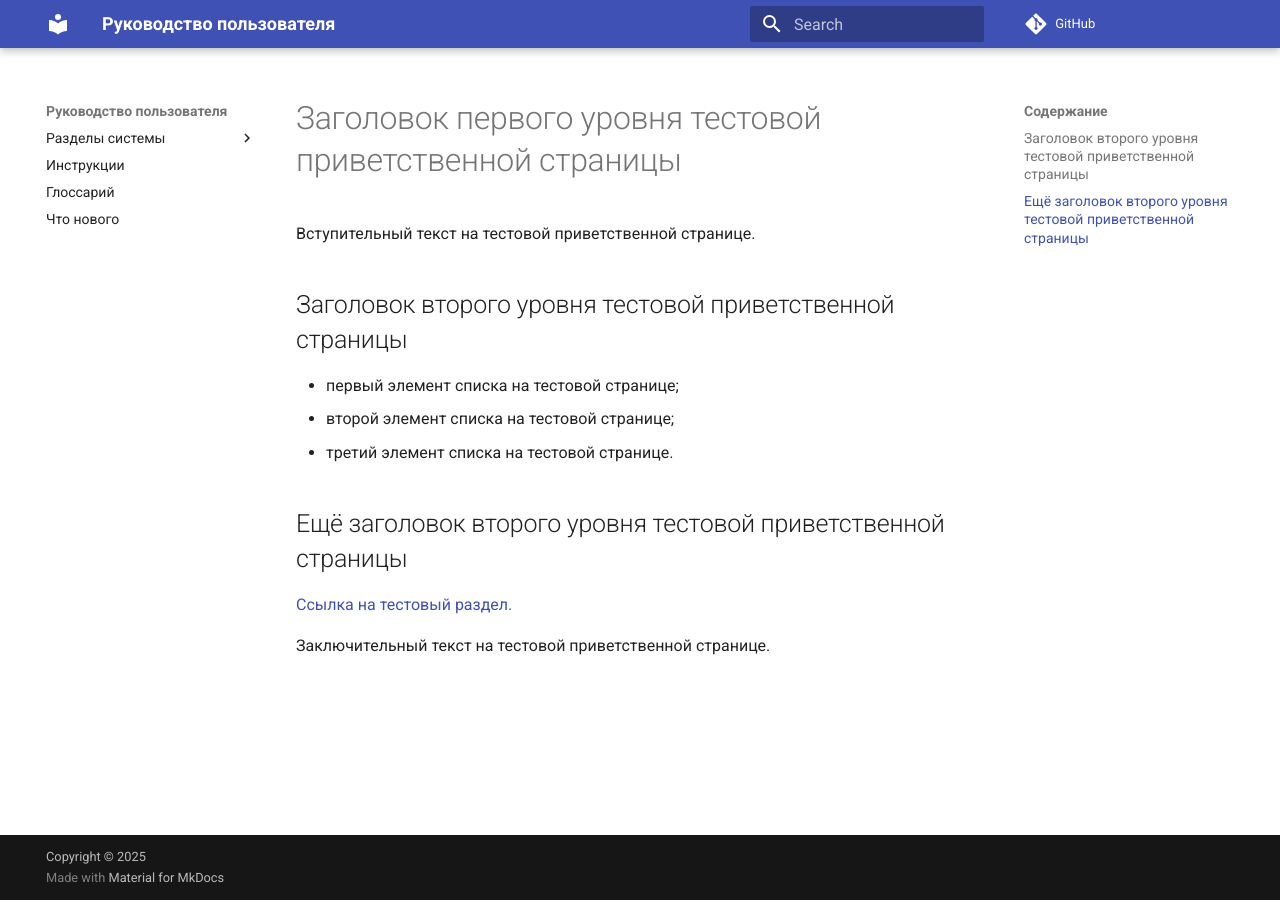
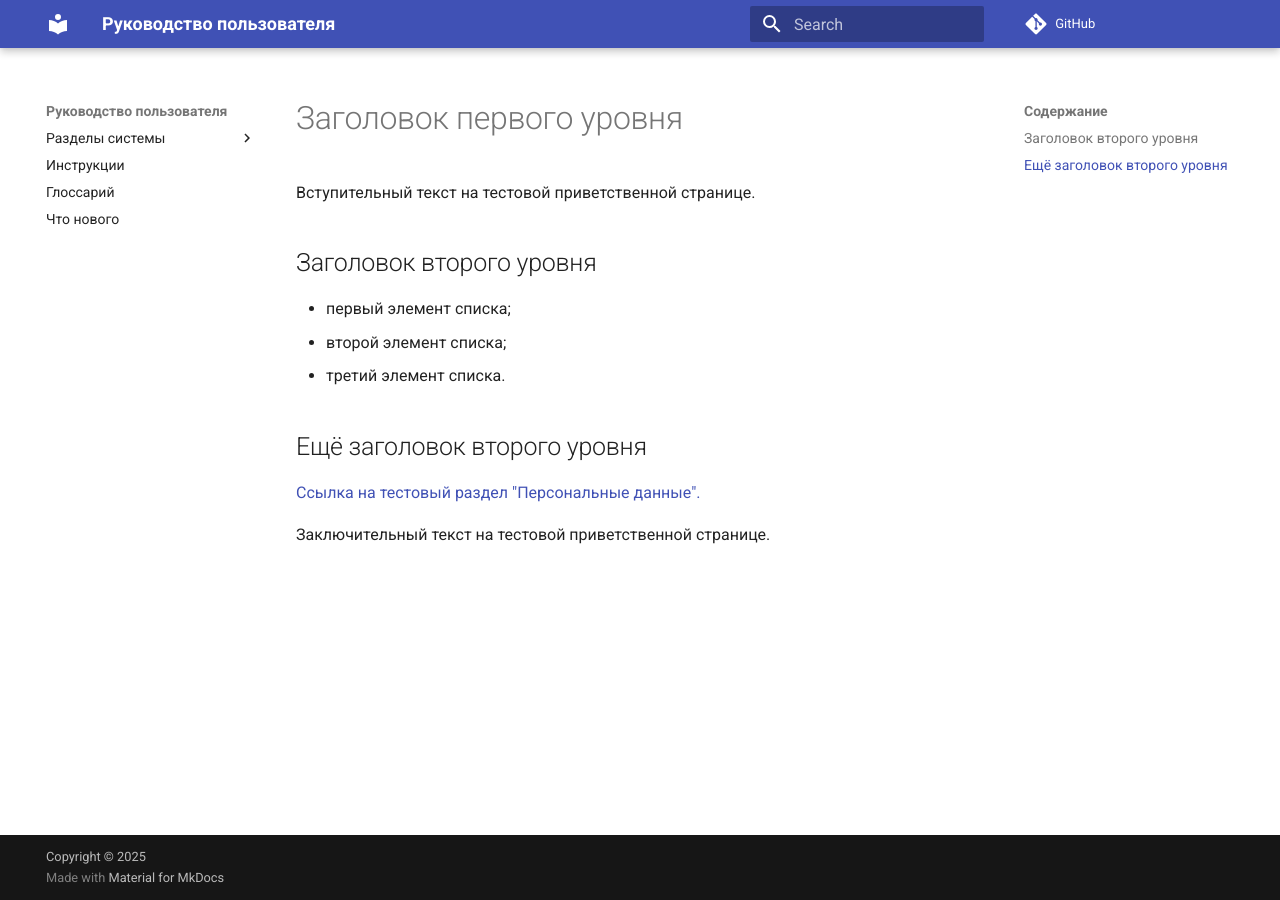
Before and after one commit to daymonri/MkDocsWorkTest, an MkDocs documentation site: the page built from docs/index.md, in a window 1280 px wide. Built offline with MkDocs 1.6.1 and Material for MkDocs 9.7.7, drawn with Linux system fonts in a browser that asks for light colours; comment, search, counter and statistics services are not loaded; old or Windows-style settings are respelled for this version of MkDocs.

```diff
--- a/docs/index.md
+++ b/docs/index.md
@@ -1,15 +1,15 @@
-# Заголовок первого уровня тестовой приветственной страницы
+# Заголовок первого уровня
 
 Вступительный текст на тестовой приветственной странице.
 
-## Заголовок второго уровня тестовой приветственной страницы
+## Заголовок второго уровня
 
-* первый элемент списка на тестовой странице;
-* второй элемент списка на тестовой странице;
-* третий элемент списка на тестовой странице.
+* первый элемент списка;
+* второй элемент списка;
+* третий элемент списка.
 
-## Ещё заголовок второго уровня тестовой приветственной страницы
+## Ещё заголовок второго уровня
 
-[Ссылка на тестовый раздел.](/docs/Sections/Working-groups/Working-groups-root.md "Тестовая всплывающая подсказка")
+[Ссылка на тестовый раздел "Персональные данные".](docs\Sections\Personal-data\Personal-data-adm.md "Тестовая всплывающая подсказка")
 
 Заключительный текст на тестовой приветственной странице.
--- a/mkdocs.yml
+++ b/mkdocs.yml
@@ -8,8 +8,8 @@ theme: material
 
 nav:
     - Разделы системы:
-          - Персональные данные: docs\Sections\Personal-data\Personal-data-adm.md
-          - Рабочие группы: docs\Sections\Working-groups\Working-groups-root.md
+                      - Персональные данные: docs\Sections\Personal-data\Personal-data-adm.md
+                      - Рабочие группы: docs\Sections\Working-groups\Working-groups-adm.md
     - Инструкции: test-file-1.md
     - Глоссарий: test-file-2.md
     - Что нового: test-file-3.md
```
Also changed, not shown: docs/Sections/Working-groups/Working-groups-adm.md (renamed from docs/Sections/Working-groups/Working-groups-root.md).
